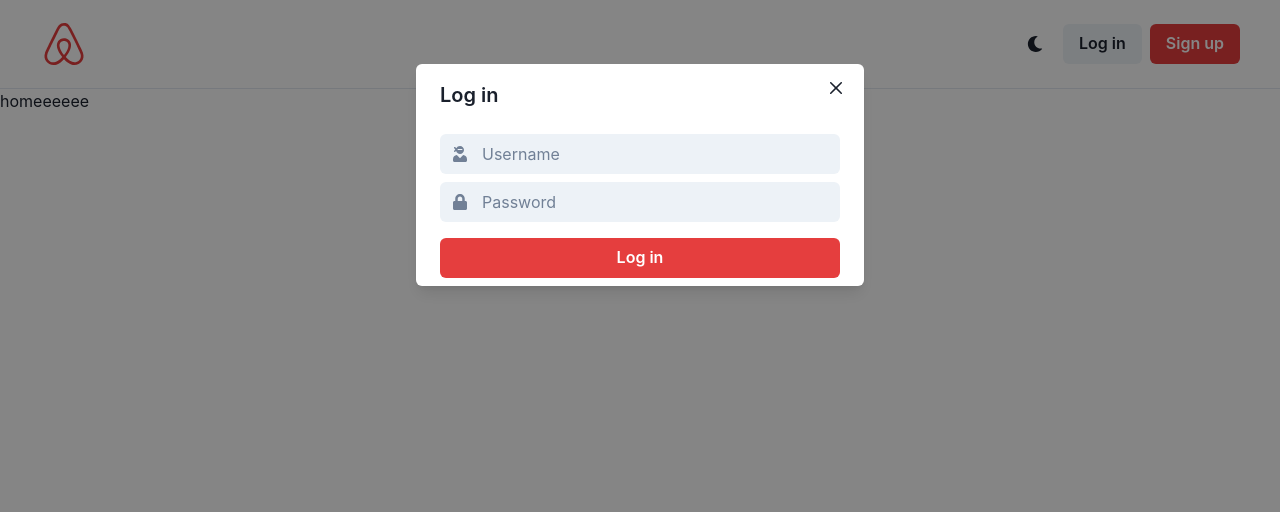
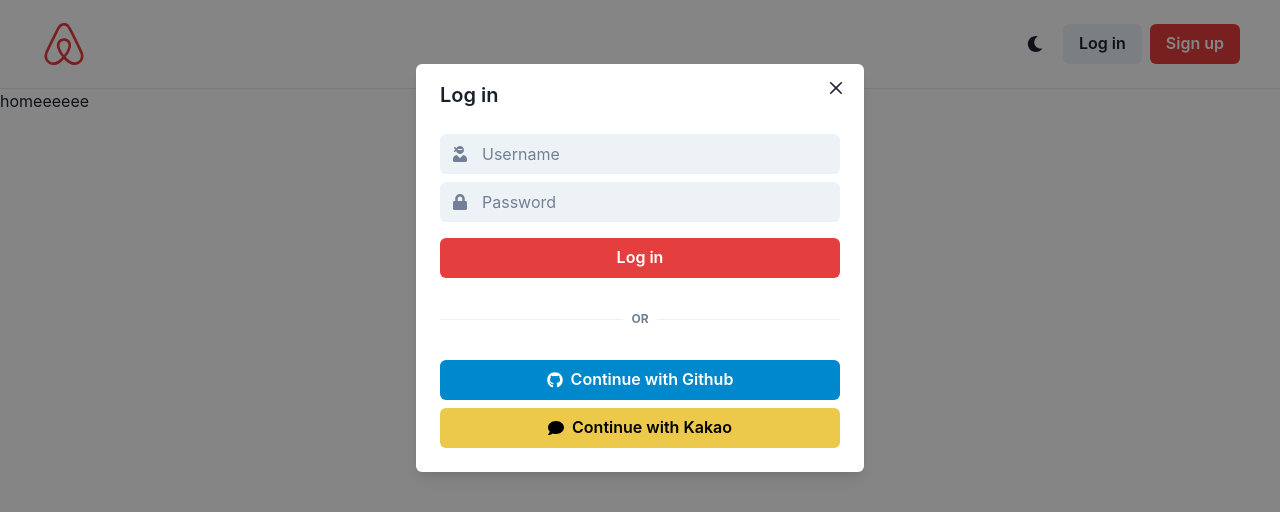
Before and after one commit to Lecture-Summary/airbnb-clone-frontend, a React (Create React App) app: page / in a window 1280 px wide. Both pictures are taken after a click on the button "Log in". Shown: the top 512 px of the page. Built offline with nearby package versions, Linux system fonts and the light colour scheme.

Commit message:
#18.2 Sign Up Modal

```diff
--- /dev/null
+++ b/src/components/Header.tsx
@@ -0,0 +1,48 @@
+import {
+  Box,
+  Button,
+  HStack,
+  IconButton,
+  useDisclosure,
+} from '@chakra-ui/react'
+import { FaAirbnb, FaMoon } from 'react-icons/fa'
+import LoginModal from './LoginModal'
+import SignUpModal from './SignUpModal'
+
+export default function Header() {
+  const {
+    isOpen: isLoginOpen,
+    onClose: onLoginClose,
+    onOpen: onLoginOpen,
+  } = useDisclosure()
+  const {
+    isOpen: isSignUpOpen,
+    onClose: onSignUpClose,
+    onOpen: onSignUpOpen,
+  } = useDisclosure()
+  return (
+    <HStack
+      justifyContent={'space-between'}
+      py='5'
+      px='10'
+      borderBottomWidth={1}
+    >
+      <Box color='red.500'>
+        <FaAirbnb size={48} />
+      </Box>
+      <HStack>
+        <IconButton
+          variant={'ghost'}
+          aria-label='Toggle dark mode'
+          icon={<FaMoon />}
+        />
+        <Button onClick={onLoginOpen}>Log in</Button>
+        <Button onClick={onSignUpOpen} colorScheme={'red'}>
+          Sign up
+        </Button>
+      </HStack>
+      <LoginModal isOpen={isLoginOpen} onClose={onLoginClose} />
+      <SignUpModal isOpen={isSignUpOpen} onClose={onSignUpClose} />
+    </HStack>
+  )
+}
--- /dev/null
+++ b/src/components/LoginModal.tsx
@@ -0,0 +1,61 @@
+import {
+  Box,
+  Button,
+  Input,
+  InputGroup,
+  InputLeftElement,
+  Modal,
+  ModalBody,
+  ModalCloseButton,
+  ModalContent,
+  ModalHeader,
+  ModalOverlay,
+  VStack,
+} from '@chakra-ui/react'
+import { FaLock, FaUserNinja } from 'react-icons/fa'
+import SocialLogin from './SocialLogin'
+
+interface LoginModalProps {
+  isOpen: boolean
+  onClose: () => void
+}
+
+export default function LoginModal({ isOpen, onClose }: LoginModalProps) {
+  return (
+    <Modal isOpen={isOpen} onClose={onClose}>
+      <ModalOverlay />
+      <ModalContent>
+        <ModalHeader>Log in</ModalHeader>
+        <ModalCloseButton />
+        <ModalBody>
+          <VStack>
+            <InputGroup>
+              <InputLeftElement
+                children={
+                  <Box color='gray.500'>
+                    <FaUserNinja />
+                  </Box>
+                }
+              />
+              <Input variant={'filled'} placeholder='Username' />
+            </InputGroup>
+            <InputGroup>
+              <InputLeftElement
+                children={
+                  <Box color='gray.500'>
+                    <FaLock />
+                  </Box>
+                }
+              />
+              <Input variant={'filled'} placeholder='Password' />
+            </InputGroup>
+          </VStack>
+          <Button mt={4} colorScheme={'red'} w='100%'>
+            Log in
+          </Button>
+          <SocialLogin />
+        </ModalBody>
+      </ModalContent>
+    </Modal>
+  )
+}
--- a/src/components/Root.tsx
+++ b/src/components/Root.tsx
@@ -1,80 +1,12 @@
-import {
-  Box,
-  Button,
-  HStack,
-  IconButton,
-  Input,
-  InputGroup,
-  InputLeftElement,
-  Modal,
-  ModalBody,
-  ModalCloseButton,
-  ModalContent,
-  ModalHeader,
-  ModalOverlay,
-  useDisclosure,
-  VStack,
-} from '@chakra-ui/react'
+import { Box } from '@chakra-ui/react'
 import { Outlet } from 'react-router-dom'
-import { FaAirbnb, FaMoon, FaUserNinja, FaLock } from 'react-icons/fa'
+
+import Header from './Header'
 
 export default function Root() {
-  const { isOpen, onClose, onOpen } = useDisclosure()
   return (
     <Box>
-      <HStack
-        justifyContent={'space-between'}
-        py='5'
-        px='10'
-        borderBottomWidth={1}
-      >
-        <Box color='red.500'>
-          <FaAirbnb size={48} />
-        </Box>
-        <HStack>
-          <IconButton
-            variant={'ghost'}
-            aria-label='Toggle dark mode'
-            icon={<FaMoon />}
-          />
-          <Button onClick={onOpen}>Log in</Button>
-          <Button colorScheme={'red'}>Sign up</Button>
-        </HStack>
-        <Modal isOpen={isOpen} onClose={onClose}>
-          <ModalOverlay />
-          <ModalContent>
-            <ModalHeader>Log in</ModalHeader>
-            <ModalCloseButton />
-            <ModalBody>
-              <VStack>
-                <InputGroup>
-                  <InputLeftElement
-                    children={
-                      <Box color='gray.500'>
-                        <FaUserNinja />
-                      </Box>
-                    }
-                  />
-                  <Input variant={'filled'} placeholder='Username' />
-                </InputGroup>
-                <InputGroup>
-                  <InputLeftElement
-                    children={
-                      <Box color='gray.500'>
-                        <FaLock />
-                      </Box>
-                    }
-                  />
-                  <Input variant={'filled'} placeholder='Password' />
-                </InputGroup>
-              </VStack>
-              <Button mt={4} colorScheme={'red'} w='100%'>
-                Log in
-              </Button>
-            </ModalBody>
-          </ModalContent>
-        </Modal>
-      </HStack>
+      <Header />
       <Outlet />
     </Box>
   )
--- /dev/null
+++ b/src/components/SignUpModal.tsx
@@ -0,0 +1,81 @@
+import {
+  Box,
+  Button,
+  Input,
+  InputGroup,
+  InputLeftElement,
+  Modal,
+  ModalBody,
+  ModalCloseButton,
+  ModalContent,
+  ModalHeader,
+  ModalOverlay,
+  VStack,
+} from '@chakra-ui/react'
+import { FaEnvelope, FaLock, FaUserNinja, FaUserSecret } from 'react-icons/fa'
+import SocialLogin from './SocialLogin'
+
+interface SignUpModalProps {
+  isOpen: boolean
+  onClose: () => void
+}
+
+export default function SignUpModal({ isOpen, onClose }: SignUpModalProps) {
+  return (
+    <Modal isOpen={isOpen} onClose={onClose}>
+      <ModalOverlay />
+      <ModalContent>
+        <ModalHeader>Sign up</ModalHeader>
+        <ModalCloseButton />
+        <ModalBody>
+          <VStack>
+            <InputGroup>
+              <InputLeftElement
+                children={
+                  <Box color='gray.500'>
+                    <FaUserSecret />
+                  </Box>
+                }
+              />
+              <Input variant={'filled'} placeholder='Name' />
+            </InputGroup>
+            <InputGroup>
+              <InputLeftElement
+                children={
+                  <Box color='gray.500'>
+                    <FaEnvelope />
+                  </Box>
+                }
+              />
+              <Input variant={'filled'} placeholder='Email' />
+            </InputGroup>
+            <InputGroup>
+              <InputLeftElement
+                children={
+                  <Box color='gray.500'>
+                    <FaUserNinja />
+                  </Box>
+                }
+              />
+              <Input variant={'filled'} placeholder='Username' />
+            </InputGroup>
+            <InputGroup>
+              <InputLeftElement
+                children={
+                  <Box color='gray.500'>
+                    <FaLock />
+                  </Box>
+                }
+              />
+              <Input variant={'filled'} placeholder='Password' />
+            </InputGroup>
+          </VStack>
+          <Button mt={4} colorScheme={'red'} w='100%'>
+            Sign up
+          </Button>
+          <SocialLogin />
+        </ModalBody>
+      </ModalContent>
+    </Modal>
+  )
+}
--- /dev/null
+++ b/src/components/SocialLogin.tsx
@@ -0,0 +1,29 @@
+import { Box, Button, Divider, HStack, Text, VStack } from '@chakra-ui/react'
+import { FaComment, FaGithub } from 'react-icons/fa'
+
+export default function SocialLogin() {
+  return (
+    <Box mb={4}>
+      <HStack my={8}>
+        <Divider />
+        <Text
+          textTransform={'uppercase'}
+          fontSize={'xs'}
+          as='b'
+          color='gray.500'
+        >
+          Or
+        </Text>
+        <Divider />
+      </HStack>
+      <VStack>
+        <Button w='100%' leftIcon={<FaGithub />} colorScheme={'telegram'}>
+          Continue with Github
+        </Button>
+        <Button w='100%' leftIcon={<FaComment />} colorScheme={'yellow'}>
+          Continue with Kakao
+        </Button>
+      </VStack>
+    </Box>
+  )
+}
```
